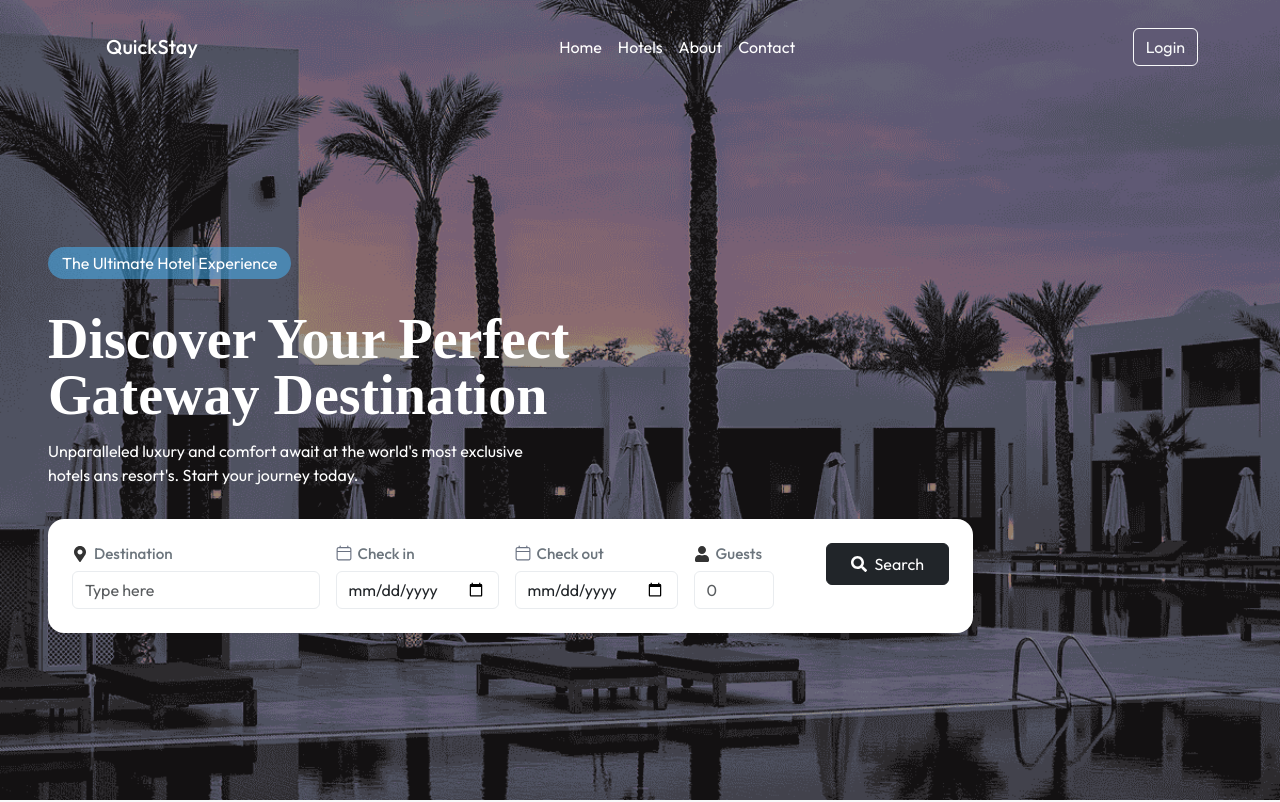
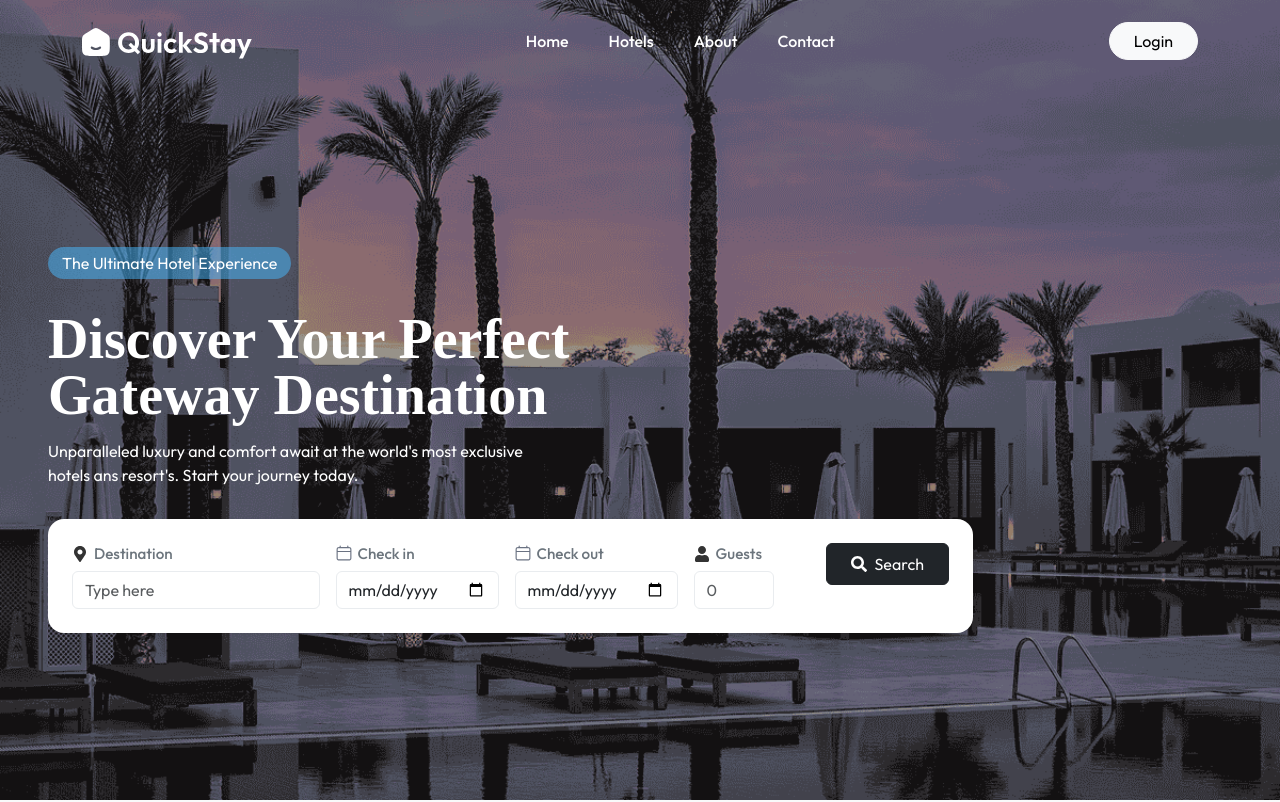
Before and after one commit to Sreeja-s6/ReactProject-HotelBookingApp, a React (Vite) app: page / in a window 1280 px wide. Shown: the top 802 px of the page. Built offline with nearby package versions, Linux system fonts and the light colour scheme; a web font is replaced by a local one.

Commit message:
updated navbar

```diff
--- a/src/components/Navbar/Navbar1.css
+++ b/src/components/Navbar/Navbar1.css
@@ -1,19 +1,9 @@
-.navbar-transparent {
-  background-color: transparent;
-  transition: background-color 0.3s ease;
+.logo {
+  height: 36px;
+  transition: all 0.3s ease;
 }
 
-.navbar-solid {
-  background-color: rgba(0, 0, 0, 0.8);
-  transition: background-color 0.3s ease;
+.logo.scrolled {
+  filter: invert(1);
+  opacity: 0.8;
 }
-
-.navbar-brand,
-.nav-link {
-  color: #fff !important;
-  font-weight: 500;
-}
-
-.nav-link:hover {
-  color: #fbbf24 !important;
-}
--- a/src/components/Navbar/Navbar1.jsx
+++ b/src/components/Navbar/Navbar1.jsx
@@ -1,37 +1,142 @@
-import { useState, useEffect } from "react";
-import { Navbar, Nav, Container, Button } from "react-bootstrap";
-import "./Navbar1.css";
+import React, { useEffect, useState } from 'react';
+import { Navbar, Nav, Container, Button, Offcanvas } from 'react-bootstrap';
+import { Link } from 'react-router-dom';
+import './Navbar1.css';
+import { assets } from '../../assets/assets';
 
-export default function Navbar1() {
-  const [navbarBg, setNavbarBg] = useState(false);
+const Navbar1 = () => {
+  const navLinks = [
+    { name: 'Home', path: '/' },
+    { name: 'Hotels', path: '/rooms' },
+    { name: 'About', path: '/about' },
+    { name: 'Contact', path: '/contact' },
+  ];
+
+  const [isScrolled, setIsScrolled] = useState(false);
+  const [isMenuOpen, setIsMenuOpen] = useState(false);
 
   useEffect(() => {
     const handleScroll = () => {
-      setNavbarBg(window.scrollY > 50);
+      setIsScrolled(window.scrollY > 10);
     };
-    window.addEventListener("scroll", handleScroll);
-    return () => window.removeEventListener("scroll", handleScroll);
+
+    window.addEventListener('scroll', handleScroll);
+    return () => window.removeEventListener('scroll', handleScroll);
   }, []);
 
   return (
+    <>
       <Navbar
         expand="lg"
         fixed="top"
-      className={navbarBg ? "navbar-solid" : "navbar-transparent"}
+        style={{
+          backgroundColor: isScrolled ? 'rgba(255, 255, 255, 0.95)' : 'transparent',
+          transition: 'background-color 0.3s ease, box-shadow 0.3s ease',
+          boxShadow: isScrolled ? '0 2px 10px rgba(0, 0, 0, 0.1)' : 'none',
+          backdropFilter: isScrolled ? 'blur(8px)' : 'none',
+        }}
       >
-      <Container>
-        <Navbar.Brand href="#" className="p-4 me-3 fs-5">QuickStay</Navbar.Brand>
-        <Navbar.Toggle aria-controls="basic-navbar-nav" />
-        <Navbar.Collapse id="basic-navbar-nav">
-          <Nav className="mx-auto">
-            <Nav.Link href="#home">Home</Nav.Link>
-            <Nav.Link href="#trips">Hotels</Nav.Link>
-            <Nav.Link href="#experiences">About</Nav.Link>
-            <Nav.Link href="#about">Contact</Nav.Link>
+        <Container className="d-flex justify-content-between align-items-center py-2">
+          {/* Brand / Logo */}
+          <Navbar.Brand
+            as={Link}
+            to="/"
+            className={`fw-bold fs-4 ${isScrolled ? 'text-primary' : 'text-white'}`}
+          >
+            <img
+              src={assets.logo}
+              alt="logo"
+              className={`logo ${isScrolled ? 'scrolled' : ''}`}
+            />
+
+          </Navbar.Brand>
+
+          {/* Desktop Links */}
+          <Nav className="d-none d-lg-flex align-items-center gap-4">
+            {navLinks.map((link, i) => (
+              <Nav.Link
+                key={i}
+                as={Link}
+                to={link.path}
+                className={`fw-medium position-relative ${isScrolled ? 'text-dark' : 'text-white'
+                  }`}
+              >
+                {link.name}
+                <span
+                  className={`position-absolute start-0 bottom-0 w-0 h-1 ${isScrolled ? 'bg-dark' : 'bg-white'
+                    } hover-expand`}
+                />
+              </Nav.Link>
+            ))}
+            {/* <Button
+              variant={isScrolled ? 'outline-dark' : 'outline-light'}
+              size="sm"
+              className="rounded-pill"
+            >
+              New Launch
+            </Button> */}
           </Nav>
-          <Button variant="outline-light" className="ms-3">Login</Button>
-        </Navbar.Collapse>
+
+          {/* Desktop Right Side */}
+          <div className="d-none d-lg-flex align-items-center gap-3">
+            <i
+              className={`bi bi-search ${isScrolled ? 'text-dark' : 'text-white'
+                } fs-5`}
+            ></i>
+            <Button
+              variant={isScrolled ? 'dark' : 'light'}
+              className="rounded-pill px-4"
+            >
+              Login
+            </Button>
+          </div>
+
+          {/* Mobile Menu Button */}
+          <Button
+            variant="link"
+            className="d-lg-none text-decoration-none"
+            onClick={() => setIsMenuOpen(true)}
+          >
+            <i
+              className={`bi bi-list ${isScrolled ? 'text-dark' : 'text-white'
+                } fs-3`}
+            ></i>
+          </Button>
         </Container>
       </Navbar>
+
+      {/* Mobile Offcanvas Menu */}
+      <Offcanvas
+        show={isMenuOpen}
+        onHide={() => setIsMenuOpen(false)}
+        placement="start"
+        className="text-center"
+      >
+        <Offcanvas.Header closeButton>
+          <Offcanvas.Title>StayEase</Offcanvas.Title>
+        </Offcanvas.Header>
+        <Offcanvas.Body className="d-flex flex-column align-items-center gap-3">
+          {navLinks.map((link, i) => (
+            <Nav.Link
+              key={i}
+              as={Link}
+              to={link.path}
+              onClick={() => setIsMenuOpen(false)}
+              className="text-dark fw-medium"
+            >
+              {link.name}
+            </Nav.Link>
+          ))}
+          <Button variant="outline-dark" className="rounded-pill" size="sm">
+            New Launch
+          </Button>
+          <Button variant="dark" className="rounded-pill px-4">
+            Login
+          </Button>
+        </Offcanvas.Body>
+      </Offcanvas>
+    </>
   );
-}
+};
+
+export default Navbar1;
--- a/src/pages/MyBookings/MyBookings.jsx
+++ b/src/pages/MyBookings/MyBookings.jsx
@@ -7,6 +7,7 @@ import { Button } from 'react-bootstrap'
 function MyBookings() {
 
     const [bookings, setBookings] = useState(userBookingsDummyData);
+
     return (
         <div className="px-3 px-md-5"
             style={{
```
Lines whose indentation alone changed are shown as unchanged.
